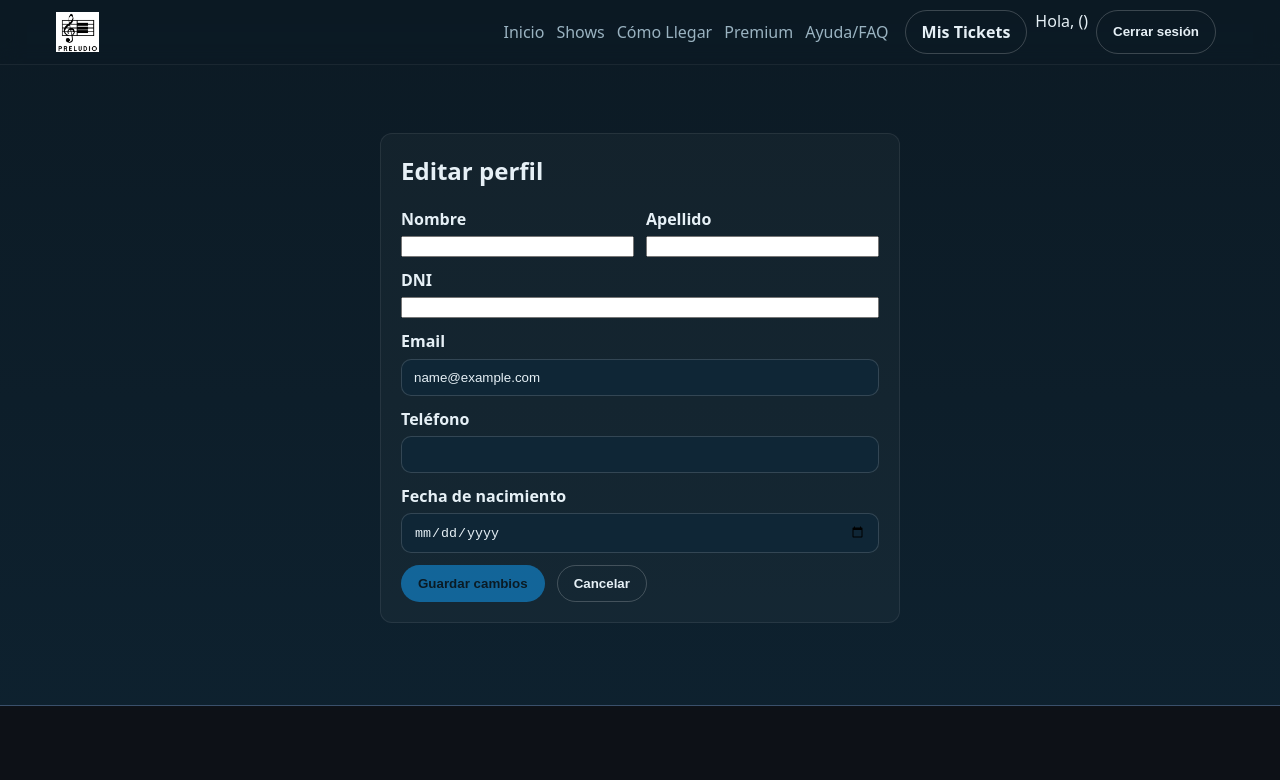
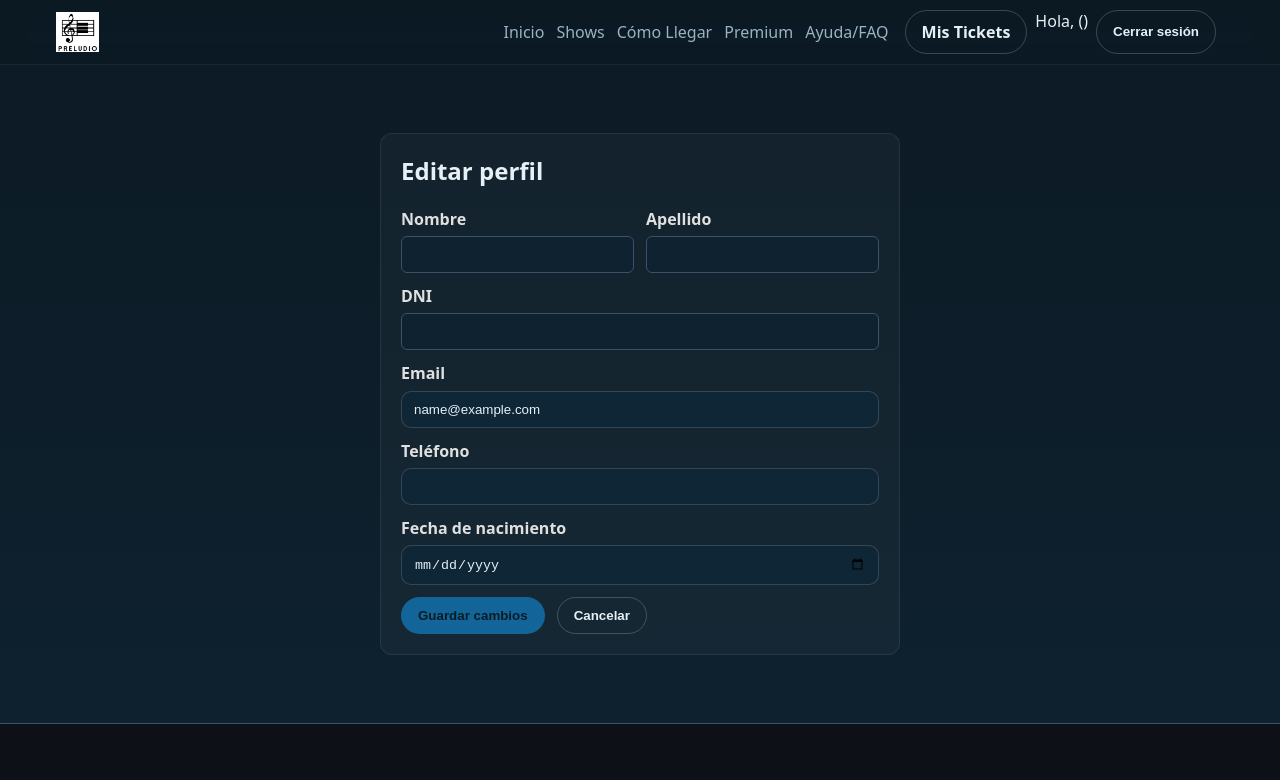
Before and after one commit to ortPreludio/Preludio-fe, a React (Vite) app in the folder preludio/: page /edit in a window 1280 px wide. Shown: the top 780 px of the page. Built offline with nearby package versions, Linux system fonts and the light colour scheme; no server answers; sample sign-in values are in the browser's storage.

Commit message:
Manejo de estilos mediante pages.css y handleo edits desde misma page llamando a subpages

```diff
--- /dev/null
+++ b/preludio/src/components/organisms/UserForm.jsx
@@ -0,0 +1,87 @@
+import { useState, useEffect } from 'react';
+
+export default function UserForm({ initial = {}, onSubmit, submitLabel = 'Guardar cambios', showCancel = true, onCancel }) {
+  const [form, setForm] = useState({
+    nombre:'', apellido:'', dni:'', email:'', telefono:'', fechaNacimiento:'',
+    ...initial
+  });
+  const [loading, setLoading] = useState(false);
+  const [error, setError] = useState(null);
+
+  useEffect(() => setForm(prev => ({ ...prev, ...initial })), [initial]);
+
+  const setField = (k, v) => setForm(prev => ({ ...prev, [k]: v }));
+
+  const isValid = () => {
+    return (
+      form.nombre.trim() &&
+      form.apellido.trim() &&
+      /^\d{7,10}$/.test(form.dni.trim()) &&
+      /^[^\s@]+@[^\s@]+\.[^\s@]+$/.test(form.email.trim()) &&
+      /^\d{6,15}$/.test(form.telefono.trim()) &&
+      form.fechaNacimiento && form.fechaNacimiento <= new Date().toISOString().slice(0,10)
+    );
+  };
+
+  const submit = async (e) => {
+    e && e.preventDefault();
+    if (!isValid() || loading) return;
+    setLoading(true); setError(null);
+    try {
+      await onSubmit({
+        nombre: form.nombre.trim(),
+        apellido: form.apellido.trim(),
+        dni: form.dni.trim(),
+        email: form.email.trim().toLowerCase(),
+        telefono: form.telefono.trim(),
+        fechaNacimiento: form.fechaNacimiento,
+      });
+    } catch (err) {
+      setError(err?.message || 'Error');
+    } finally { setLoading(false); }
+  };
+
+  return (
+    <form onSubmit={submit} noValidate>
+      <div className="grid2">
+        <label className="form-field"><span>Nombre</span>
+          <input value={form.nombre} onChange={e=>setField('nombre',e.target.value)} required autoComplete="given-name" />
+        </label>
+        <label className="form-field"><span>Apellido</span>
+          <input value={form.apellido} onChange={e=>setField('apellido',e.target.value)} required autoComplete="family-name" />
+        </label>
+      </div>
+
+      <label className="form-field"><span>DNI</span>
+        <input value={form.dni} onChange={e=>setField('dni',e.target.value)} required inputMode="numeric"
+               pattern="^\\d{7,10}$" title="Solo números, entre 7 y 10 dígitos" autoComplete="off" />
+      </label>
+
+      <label className="form-field"><span>Email</span>
+        <input type="email" value={form.email} onChange={e=>setField('email',e.target.value)} required autoComplete="email" />
+      </label>
+
+      <label className="form-field"><span>Teléfono</span>
+        <input value={form.telefono} onChange={e=>setField('telefono',e.target.value)} required
+               type="tel" inputMode="tel" pattern="^\\d{6,15}$" title="Solo números, entre 6 y 15 dígitos"
+               autoComplete="tel" />
+      </label>
+
+      <label className="form-field"><span>Fecha de nacimiento</span>
+        <input type="date" value={form.fechaNacimiento} onChange={e=>setField('fechaNacimiento',e.target.value)}
+               required max={new Date().toISOString().slice(0,10)} autoComplete="bday" />
+      </label>
+
+      {error && <div className="error" aria-live="polite">{error}</div>}
+
+          <div className="form-actions">
+            <button className="btn btn-primary" type="submit" disabled={!isValid() || loading}>
+              {loading ? 'Guardando…' : submitLabel}
+            </button>
+            {showCancel && <button className="btn btn-ghost" type="button" onClick={() => onCancel && onCancel()}>
+              Cancelar
+            </button>}
+          </div>
+    </form>
+  );
+}
--- a/preludio/src/pages/Edit.jsx
+++ b/preludio/src/pages/Edit.jsx
@@ -2,33 +2,60 @@ import { useMemo, useState, useEffect } from 'react';
 import { useNavigate, useSearchParams } from 'react-router-dom';
 import { useAuth } from '../state/auth.jsx';
 import { apiUpdateProfile } from '../api/auth.js';
-import { request } from '../api/client.js'; // 👈 Agregá este import
+import { request } from '../api/client.js';
+import EventForm from '../components/organisms/EventForm.jsx';
+import UserForm from '../components/organisms/UserForm.jsx';
 
 
 export function Edit() {
   const { user, setUser } = useAuth();
   const navigate = useNavigate();
   const [searchParams] = useSearchParams();
-  const userId = searchParams.get('userId'); // 👈 Obtener userId de la URL
+  const userId = searchParams.get('userId');
+  const eventId = searchParams.get('eventId');
 
-  const [form, setForm] = useState({
+  const [userInitial, setUserInitial] = useState({
     nombre:'', apellido:'', dni:'', email:'', telefono:'', fechaNacimiento:''
   });
+  const [eventInitial, setEventInitial] = useState(null);
+  const [eventLoading, setEventLoading] = useState(false);
   const [loading, setLoading] = useState(false);
   const [error, setError] = useState(null);
   const [success, setSuccess] = useState(false);
 
   const maxDate = useMemo(() => new Date().toISOString().slice(0,10), []);
-  const set = (k,v)=> setForm(prev=>({...prev,[k]:v}));
 
    useEffect(() => {
+    // If editing an event (admin) - eventId in query param
+    if (eventId) {
+      setEventLoading(true);
+      request(`/events/${eventId}`)
+        .then(ev => {
+          setEventInitial({
+            titulo: ev.titulo,
+            descripcion: ev.descripcion,
+            categoria: ev.categoria,
+            fecha: ev.fecha ? ev.fecha.slice(0,10) : '',
+            hora: ev.hora,
+            ubicacion: ev.ubicacion || {},
+            precioBase: ev.precioBase ?? ev.precio ?? 0,
+            capacidadTotal: ev.capacidadTotal ?? ev.capacidad ?? 0,
+            imagen: ev.imagen || '',
+            estadoPublicacion: ev.estadoPublicacion || 'PENDING',
+          });
+        })
+        .catch(e => setError(e.message))
+        .finally(() => setEventLoading(false));
+      return;
+    }
+
     // Si hay userId en la URL (admin editando otro usuario)
     if (userId) {
       setLoading(true);
 
       request(`/users/${userId}`)
         .then(userData => {
-          setForm({
+          setUserInitial({
             nombre: userData.nombre || '',
             apellido: userData.apellido || '',
             dni: userData.dni || '',
@@ -42,7 +69,7 @@ export function Edit() {
     }
     // Si NO hay userId, es el usuario editando su propio perfil
     else if (user) {
-      setForm({
+      setUserInitial({
         nombre: user.nombre || '',
         apellido: user.apellido || '',
         dni: user.dni || '',
@@ -51,46 +78,21 @@ export function Edit() {
         fechaNacimiento: user.fechaNacimiento ? user.fechaNacimiento.slice(0,10) : ''
       });
     }
-  }, [user, userId]);
+  }, [user, userId, eventId]);
 
-  const isValid =
-    form.nombre.trim() &&
-    form.apellido.trim() &&
-    /^\d{7,10}$/.test(form.dni.trim()) &&
-    /^[^\s@]+@[^\s@]+\.[^\s@]+$/.test(form.email.trim()) &&
-    /^\d{6,15}$/.test(form.telefono.trim()) &&
-    form.fechaNacimiento && form.fechaNacimiento <= maxDate;
-
-  const onSubmit = async (e) => {
-    e.preventDefault();
-    if (!isValid || loading) return;
+  // submit handler for user edits (called by UserForm)
+  const onSubmit = async (payload) => {
     setLoading(true);
     setError(null);
     setSuccess(false);
-
-    const payload = {
-      nombre: form.nombre.trim(),
-      apellido: form.apellido.trim(),
-      dni: form.dni.trim(),
-      email: form.email.trim().toLowerCase(),
-      telefono: form.telefono.trim(),
-      fechaNacimiento: form.fechaNacimiento
-    };
-
     try {
       // Si hay userId, el admin está editando otro usuario
       if (userId) {
-        // 👇 Usá request en lugar de fetch
-        await request(`/users/${userId}`, {
-          method: 'PUT',
-          body: payload
-        });
-
+        await request(`/users/${userId}`, { method: 'PUT', body: payload });
         setSuccess(true);
         setTimeout(() => navigate('/administration'), 2000);
-      }
-      // Si NO hay userId, es el usuario editando su propio perfil
-      else {
+      } else {
+        // Si NO hay userId, es el usuario editando su propio perfil
         const data = await apiUpdateProfile(payload);
         setUser(data.user);
         setSuccess(true);
@@ -98,20 +100,43 @@ export function Edit() {
       }
     } catch (err) {
       setError(err?.message || 'Error al actualizar el perfil');
-    } finally {
-      setLoading(false);
-    }
+    } finally { setLoading(false); }
   };
 
-  if (!user && !userId) {
+  // Event submit handler (reused path)
+  const onSubmitEvent = async (payload) => {
+    if (!eventId) return;
+    setLoading(true); setError(null);
+    try {
+      await request(`/events/${eventId}`, { method: 'PUT', body: payload });
+      navigate('/administration?view=events');
+    } catch (err) {
+      setError(err?.message || 'Error al actualizar evento');
+    } finally { setLoading(false); }
+  };
+
+  if (!user && !userId && !eventId) {
     navigate('/login');
     return null;
   }
 
-  if (loading && userId) {
+  if (eventId && eventLoading) {
     return (
       <div className="page">
-        <div className="loader">Cargando datos del usuario…</div>
+        <div className="loader">Cargando datos del evento…</div>
+      </div>
+    );
+  }
+
+  // If editing event, render EventForm
+  if (eventId) {
+    return (
+      <div className="page">
+        <div className="container auth-form">
+          <h2>Editar Evento</h2>
+          {error && <div className="error" aria-live="polite">{error}</div>}
+          <EventForm initial={eventInitial || {}} onSubmit={onSubmitEvent} submitLabel={loading ? 'Guardando…' : 'Guardar cambios'} showCancel={true} onCancel={() => navigate('/administration?view=events')} />
+        </div>
       </div>
     );
   }
@@ -120,48 +145,9 @@ export function Edit() {
     <div className="page">
       <div className="container auth-form">
         <h2>{userId ? 'Editar Usuario' : 'Editar perfil'}</h2>
-        <form onSubmit={onSubmit} noValidate>
-          <div className="grid2">
-            <label className="form-field"><span>Nombre</span>
-              <input value={form.nombre} onChange={e=>set('nombre',e.target.value)} required autoComplete="given-name" />
-            </label>
-            <label className="form-field"><span>Apellido</span>
-              <input value={form.apellido} onChange={e=>set('apellido',e.target.value)} required autoComplete="family-name" />
-            </label>
-          </div>
-
-          <label className="form-field"><span>DNI</span>
-            <input value={form.dni} onChange={e=>set('dni',e.target.value)} required inputMode="numeric"
-                   pattern="^\\d{7,10}$" title="Solo números, entre 7 y 10 dígitos" autoComplete="off" />
-          </label>
-
-          <label className="form-field"><span>Email</span>
-            <input type="email" value={form.email} onChange={e=>set('email',e.target.value)} required autoComplete="email" />
-          </label>
-
-          <label className="form-field"><span>Teléfono</span>
-            <input value={form.telefono} onChange={e=>set('telefono',e.target.value)} required
-                   type="tel" inputMode="tel" pattern="^\\d{6,15}$" title="Solo números, entre 6 y 15 dígitos"
-                   autoComplete="tel" />
-          </label>
-
-          <label className="form-field"><span>Fecha de nacimiento</span>
-            <input type="date" value={form.fechaNacimiento} onChange={e=>set('fechaNacimiento',e.target.value)}
-                   required max={maxDate} autoComplete="bday" />
-          </label>
-
-          {error && <div className="error" aria-live="polite">{error}</div>}
-          {success && <div className="success" aria-live="polite">{userId ? 'Usuario actualizado correctamente' : 'Perfil actualizado correctamente'}</div>}
-
-          <div style={{ display: 'flex', gap: 12 }}>
-            <button className="btn btn-primary" type="submit" disabled={!isValid || loading}>
-              {loading ? 'Guardando…' : 'Guardar cambios'}
-            </button>
-            <button className="btn btn-ghost" type="button" onClick={() => navigate(userId ? '/administration' : '/profile')}>
-              Cancelar
-            </button>
-          </div>
-        </form>
+        <UserForm initial={userInitial} onSubmit={onSubmit} submitLabel={loading ? 'Guardando…' : 'Guardar cambios'} onCancel={() => navigate(userId ? '/administration' : '/profile')} />
+        {error && <div className="error" aria-live="polite">{error}</div>}
+        {success && <div className="success" aria-live="polite">{userId ? 'Usuario actualizado correctamente' : 'Perfil actualizado correctamente'}</div>}
       </div>
     </div>
   );
--- a/preludio/src/styles/page.css
+++ b/preludio/src/styles/page.css
@@ -367,6 +367,61 @@
 }
 
 /* ============================================== */
+/* Form styles used by UserForm and EventForm        */
+/* ============================================== */
+.form-field {
+  display: block;
+  margin-bottom: 12px;
+}
+.form-field > span {
+  display: block;
+  margin-bottom: 6px;
+  color: var(--color-text-strong, #e0e0e0);
+  font-weight: 600;
+}
+.form-field input,
+.form-field textarea,
+.form-field select {
+  width: 100%;
+  padding: 10px 12px;
+  border-radius: 6px;
+  border: 1px solid var(--color-border, #3a506b);
+  background: var(--bg-2);
+  color: var(--text);
+  box-sizing: border-box;
+}
+.form-field textarea { min-height: 120px; resize: vertical; }
+.grid2 { display: grid; grid-template-columns: 1fr 1fr; gap: 12px; }
+.event-form { max-width: 900px; }
+.form-fieldset { border: 1px solid var(--color-border, #3a506b); padding: 0.6rem; border-radius: 8px; margin-bottom: 12px; }
+.form-actions { display: flex; gap: 12px; margin-top: 12px; }
+
+/* ============================================== */
+/* Modal for create event in Administration       */
+/* ============================================== */
+.modal-overlay {
+  position: fixed;
+  inset: 0;
+  background: rgba(0,0,0,0.5);
+  display: flex;
+  align-items: center;
+  justify-content: center;
+  z-index: 60;
+}
+.modal-content {
+  width: min(900px, 95%);
+  max-height: 90vh;
+  overflow: auto;
+  background: var(--bg-2);
+  padding: 20px;
+  border-radius: 8px;
+  box-shadow: 0 8px 30px rgba(0,0,0,0.6);
+}
+.modal-header { display: flex; justify-content: space-between; align-items: center; margin-bottom: 8px; }
+.modal-close { background: transparent; border: none; cursor: pointer; color: var(--text); }
+
+
+/* ============================================== */
 /* RESPONSIVE - Reviews                          */
 /* ============================================== */
 
```
Also changed, not shown: preludio/src/components/organisms/EventForm.jsx (+8 -3 lines), preludio/src/pages/Administration.jsx (+43 -3 lines).
